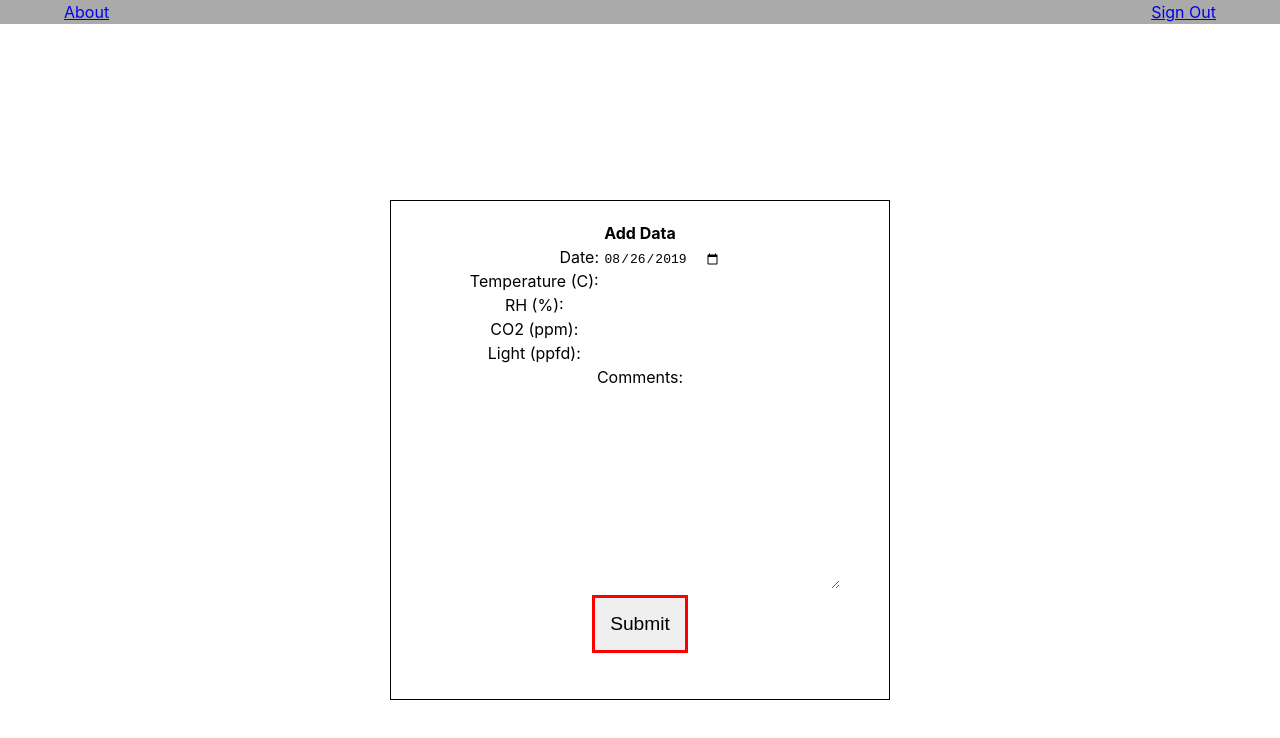
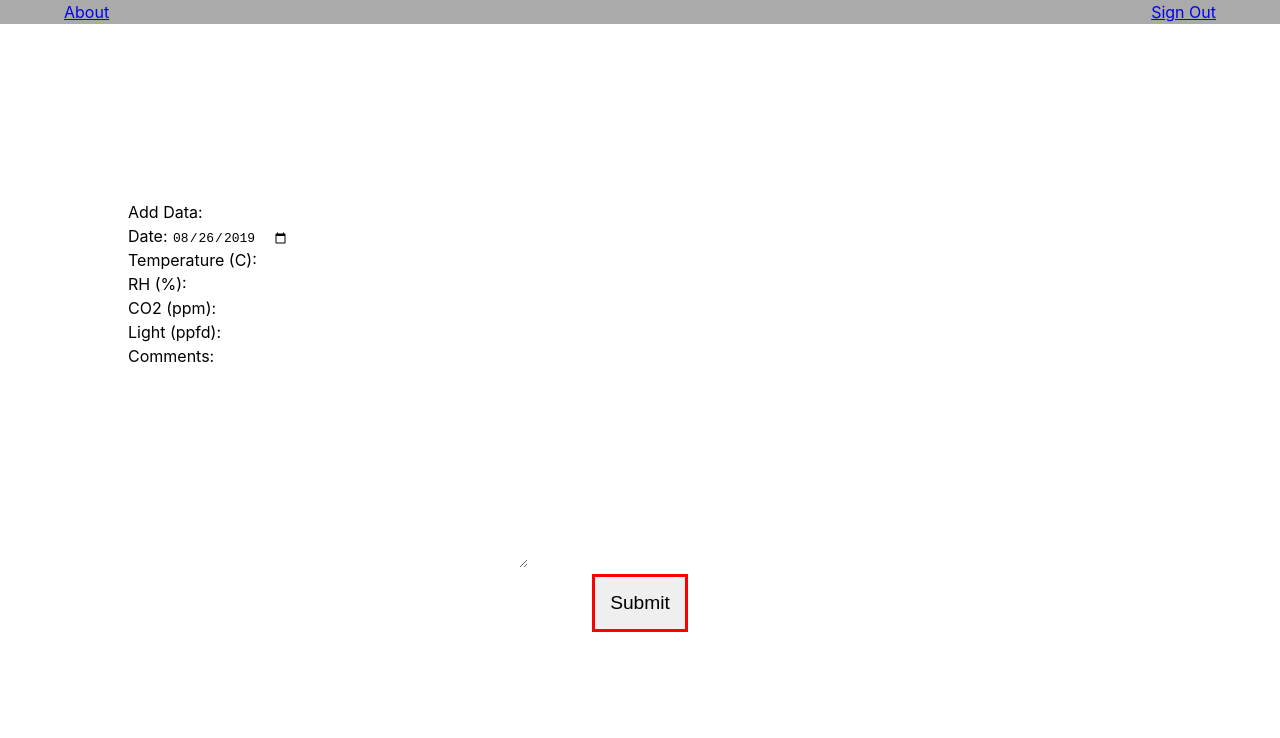
Before and after one commit to tsputzke/cultivate-app, a React (Create React App) app: page /add-data in a window 1280 px wide. Shown: the top 738 px of the page. Built offline with nearby package versions, Linux system fonts and the light colour scheme.

Commit message:
Add fieldset/legend to form

```diff
--- a/src/components/Add-data/Add-data.js
+++ b/src/components/Add-data/Add-data.js
@@ -50,10 +50,11 @@ export default class AddData extends Component {
   render() {
     return (
       <div className='add-data'>
-        <section className="add-data-section">
-          <h1>Add Data</h1>
-          <form id="add-data-form" onSubmit={this.handleAddData}>
-            <div id="inputs">
+        <section className="add-data-form">
+          <form onSubmit={this.handleAddData}>
+            <fieldset>
+              <legend>Add Data: </legend>
+              <div>
               <div>
                 <label htmlFor="date_added">Date: </label>
                 <input type="date" name="date_added" defaultValue={moment.utc().format("YYYY-MM-DD")} required />
@@ -80,7 +81,10 @@ export default class AddData extends Component {
               <br />
               <textarea name="comments" className="comments-textbox" rows="10" cols="30"></textarea>
             </div>
+
             <button type="submit">Submit</button>
+
+            </fieldset>
           </form>
         </section>
       </div>
--- a/src/components/LoginForm/LoginForm.js
+++ b/src/components/LoginForm/LoginForm.js
@@ -38,11 +38,12 @@ export default class LoginForm extends Component {
   render() {
     return (
       <section className="login">
-        <h2 className="form-title">Sign-in:</h2>
         <form
           className="login-form"
           onSubmit={this.handleLogin}
         >
+          <fieldset>
+            <legend>Sign-in:</legend>
             <div>
               <label htmlFor="user_name"> Username: </label>
               <input type="text" name="user_name" required />
@@ -52,6 +53,7 @@ export default class LoginForm extends Component {
               <input type="password" name="password" required />
             </div>
             <button className="login-button" type="submit">Submit</button>
+          </fieldset>
         </form>
       </section>
     )
--- a/src/components/Registration/Registration.js
+++ b/src/components/Registration/Registration.js
@@ -43,40 +43,37 @@ export default class Registration extends Component {
     })
       //if call is successfull
       .then(res => {
-        console.log("state before:", this.state);
         this.setState({ userAdded: true });
-        console.log("state after:", this.state);
       })
       //if the call is failing
       .catch(err => console.log(err));
   };
 
   render() {
-    // const { error } = this.state
+    const { error } = this.state
     return (
       <div className='registration'>
-        <section className="registration-section">
-          <h1 className="form-title">Register:</h1>
-          <form className="registration-form" onSubmit={this.handleNewUser}>
-
+        <form className="registration-form" onSubmit={this.handleNewUser}>
+          <fieldset>
+            <legend>Register: </legend>
             <div>
               <label htmlFor="user_name">Username: </label>
-              <input type="text" name="user_name" required />
+              <input type="text" name="user_name" />
             </div>
             <div>
               <label htmlFor="password">Password: </label>
-              <input type="password" name="password" required />
+              <input type="password" name="password" />
             </div>
             <div>
               <label htmlFor="confirm_password">Confirm Password: </label>
-              <input type="password" name="confirm_password" required />
+              <input type="password" name="confirm_password" />
             </div>
-            <button className="registration-button" type="submit">
-              Submit
-            </button>
 
-          </form>
-        </section>
+            <button className="registration-button" type="submit">Submit</button>
+
+            <p>Password must be at least 8 characters long. It must contain at least one number and special character</p>
+          </fieldset>
+        </form>
       </div>
     );
   }
```
Lines whose indentation alone changed are shown as unchanged.
